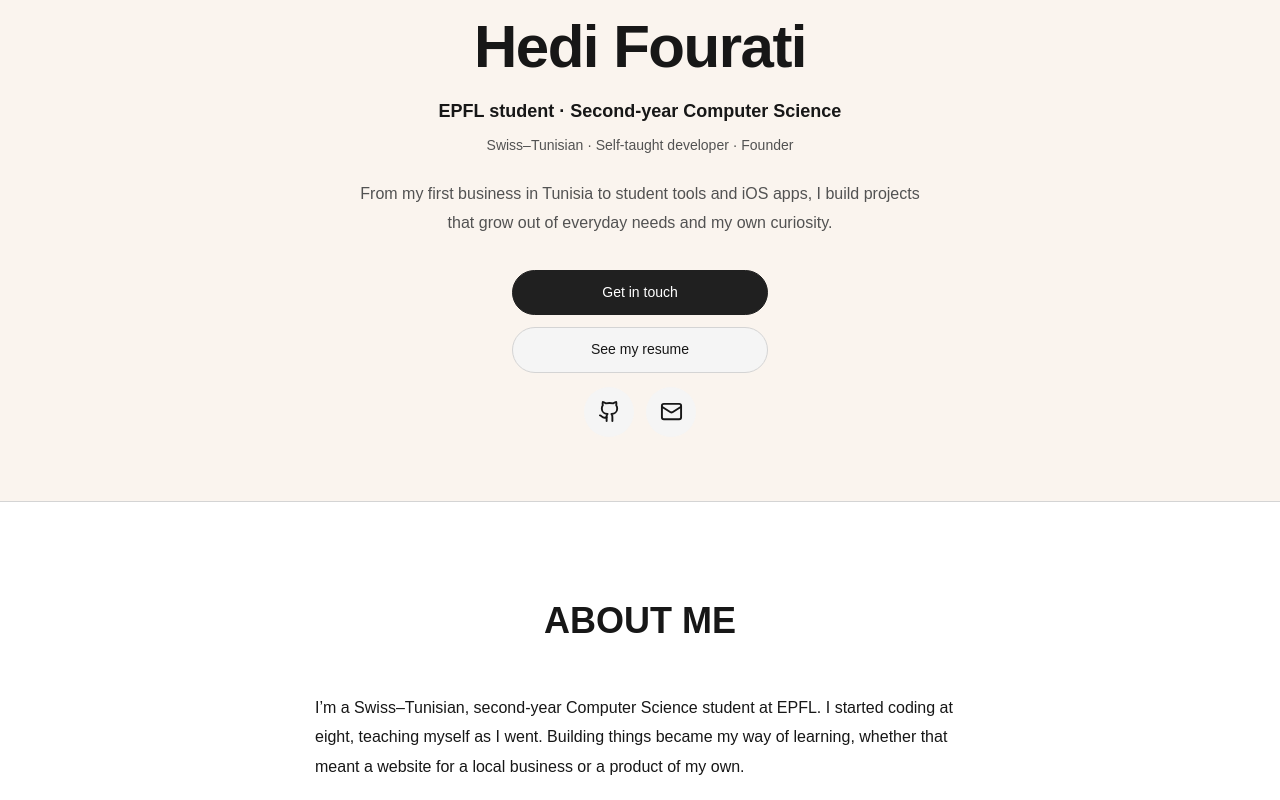
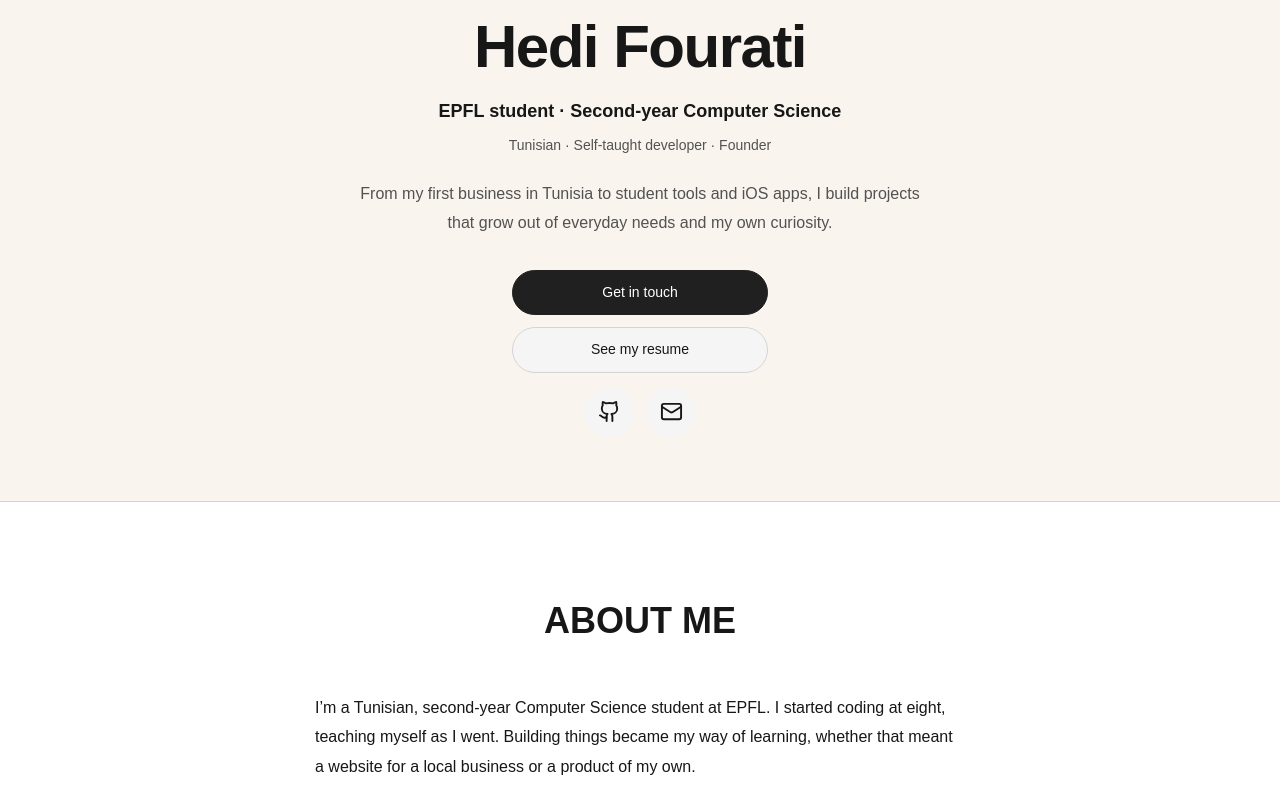
Before and after one commit to GameNotCreator/me, a Next.js app: page / in a window 1280 px wide. Shown: the part 340-1140 px from the top of the page. Built offline with nearby package versions, Linux system fonts and the light colour scheme.

Commit message:
Correct nationality and refine resume skills

```diff
--- a/components/sections/About.js
+++ b/components/sections/About.js
@@ -8,7 +8,7 @@ export default function About() {
     <section id="about" ref={ref} className="about-section portfolio-section">
       <h2 className="section-title">About me</h2>
       <div className="about-copy">
-        <p>I’m a Swiss–Tunisian, second-year Computer Science student at EPFL. I started coding at eight, teaching myself as I went. Building things became my way of learning, whether that meant a website for a local business or a product of my own.</p>
+        <p>I’m a Tunisian, second-year Computer Science student at EPFL. I started coding at eight, teaching myself as I went. Building things became my way of learning, whether that meant a website for a local business or a product of my own.</p>
         <p>My first company, TunisianPass, taught me to work with restaurants and shops and turn an idea into a service people actually used. Since then, I have sold websites to companies and built apps around studying, fitness, and daily life.</p>
         <p>Hackathons give me another way to explore. At EPFL and START HACK, I worked on ideas as different as dating through Telegram and protecting customers from the wrong AI purchases.</p>
       </div>
--- a/components/sections/Hero.js
+++ b/components/sections/Hero.js
@@ -21,7 +21,7 @@ export default function Hero() {
             transition={{ duration: reduceMotion ? 0 : 0.45, delay: reduceMotion ? 0 : index * 0.03, ease: [0.16, 1, 0.3, 1] }}>{letter === " " ? "\u00a0" : letter}</motion.span>)}
         </h1>
         <motion.p className="hero-study" initial={{ opacity: 0.75 }} animate={{ opacity: 1 }} transition={{ duration: 0.4, delay: reduceMotion ? 0 : 0.2 }}>EPFL student · Second-year Computer Science</motion.p>
-        <p className="hero-role">Swiss–Tunisian · Self-taught developer · Founder</p>
+        <p className="hero-role">Tunisian · Self-taught developer · Founder</p>
         <p className="hero-description">From my first business in Tunisia to student tools and iOS apps, I build projects that grow out of everyday needs and my own curiosity.</p>
         <motion.div className="hero-actions" initial={{ opacity: 0.8, y: reduceMotion ? 0 : 12 }} animate={{ opacity: 1, y: 0 }} transition={{ duration: 0.4, delay: 0.3 }}>
           <a className="button button-primary" href="#contact">Get in touch</a>
```
Also changed, not shown: 1 other file (tests, documents, lock files or other folders).
